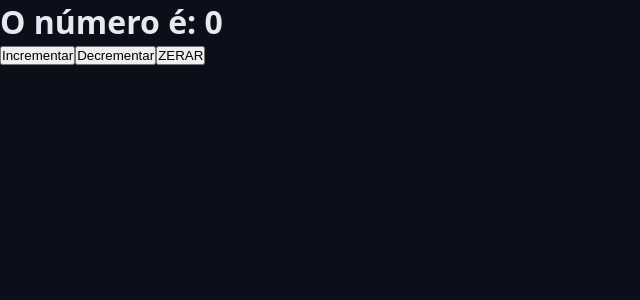
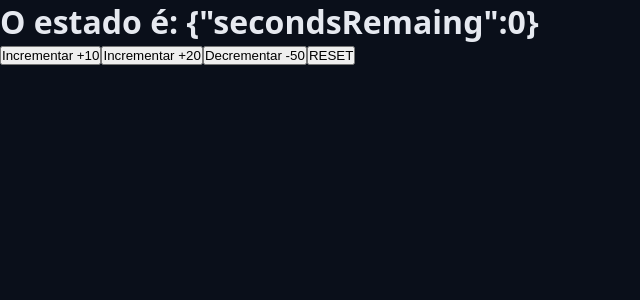
Before and after one commit to jtigik/REACT-Projs, a React (Vite) app in the folder Pomodoro/Pomodoro-Prototype/: page / in a window 1280 px wide. Shown: the top 300 px of the page, without its empty margins (0-640 px from the left). Built offline with nearby package versions, Linux system fonts and the light colour scheme.

Commit message:
useReducer com objeto em state e actions

```diff
--- a/Pomodoro/Pomodoro-Prototype/src/contexts/TaskContext/TaskContextProvider.tsx
+++ b/Pomodoro/Pomodoro-Prototype/src/contexts/TaskContext/TaskContextProvider.tsx
@@ -2,37 +2,67 @@
 import { inicialTaskState } from "./inicialTaskState";
 import { TaskContext } from "./TaskContext";
 
-type TaskProviderProps = {
+type TaskContextProviderProps = {
     children: React.ReactNode;
 };
 
-export function TaskContextProvider({ children }: TaskProviderProps) {
+export function TaskContextProvider({ children }: TaskContextProviderProps) {
+
     const [state, setState] = useState(inicialTaskState);
 
-    const [numero, dispatch] = useReducer((state, action) => {
-        console.log(state, action);
+    type ActionType = {
+        type: string;
+        payload?: number;
+    };
 
-        switch (action) {
-            case 'INCREMENT':
-                return state + 1;
-            case 'DECREMENT':
-                return state - 1;
-            case 'INITIAL_STATE':
-                return 0;
-        }
+    const [myState, dispatch] = useReducer(
+        (state, action: ActionType) => {
+            console.log(state, action);
 
-        return state; // estado atual (não altera)
-    }, 0);
-    /* useEffect(() => {
-        console.log(state);
-    }, [state]); */
+            switch (action.type) {
+                case 'INCREMENT': {
+                    if (!action.payload) return state;
+
+                    return {
+                        ...state,
+                        secondsRemaing: state.secondsRemaing + action.payload,
+                    };
+                }
+                case 'DECREMENT': {
+                    if (!action.payload) return state;
+
+                    return {
+                        ...state,
+                        secondsRemaing: state.secondsRemaing - action.payload,
+                    };
+                }
+                case 'RESET': {
+                    return {
+                        secondsRemaing: 0,
+                    };
+                }
+            }
+
+            return state; // estado atual (não altera)
+        },
+        {
+            secondsRemaing: 0,
+        },
+    );
 
     return (
         <TaskContext.Provider value={{ state, setState }}>
-            <h1>O número é: {numero}</h1>
-            <button onClick={() => dispatch('INCREMENT')}>Incrementar</button>
-            <button onClick={() => dispatch('DECREMENT')}>Decrementar</button>
-            <button onClick={() => dispatch('INITIAL_STATE')}>ZERAR</button>
+            <h1>O estado é: {JSON.stringify(myState)}</h1>
+            <button onClick={() => dispatch({ type: 'INCREMENT', payload: 10 })}>
+                Incrementar +10
+            </button>
+            <button onClick={() => dispatch({ type: 'INCREMENT', payload: 20 })}>
+                Incrementar +20
+            </button>
+            <button onClick={() => dispatch({ type: 'DECREMENT', payload: 50 })}>
+                Decrementar -50
+            </button>
+            <button onClick={() => dispatch({ type: 'RESET' })}>RESET</button>
         </TaskContext.Provider>
     );
 }
```
